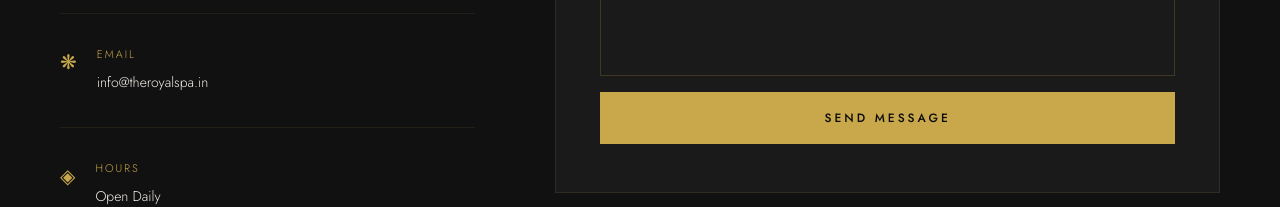
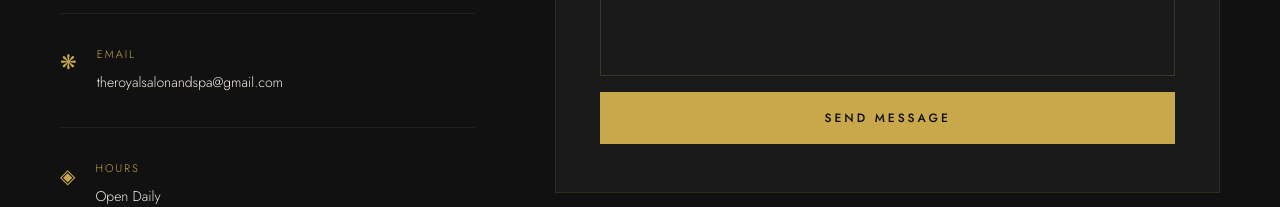
Before and after one commit to saketkumar28/Royal-Spa-Site, a React (Create React App) app in the folder Frontend/: page /contact in a window 1280 px wide. Shown: the part 961-1168 px from the top of the page. Built offline with nearby package versions, Linux system fonts and the light colour scheme; no server answers.

Commit message:
changed mail

```diff
--- a/Frontend/src/Pages/ContactPage.jsx
+++ b/Frontend/src/Pages/ContactPage.jsx
@@ -25,7 +25,7 @@ const INFO = [
   {
     icon: "❋",
     label: "Email",
-    value: "info@theroyalspa.in",
+    value: "theroyalsalonandspa@gmail.com",
   },
   {
     icon: "◈",
```
